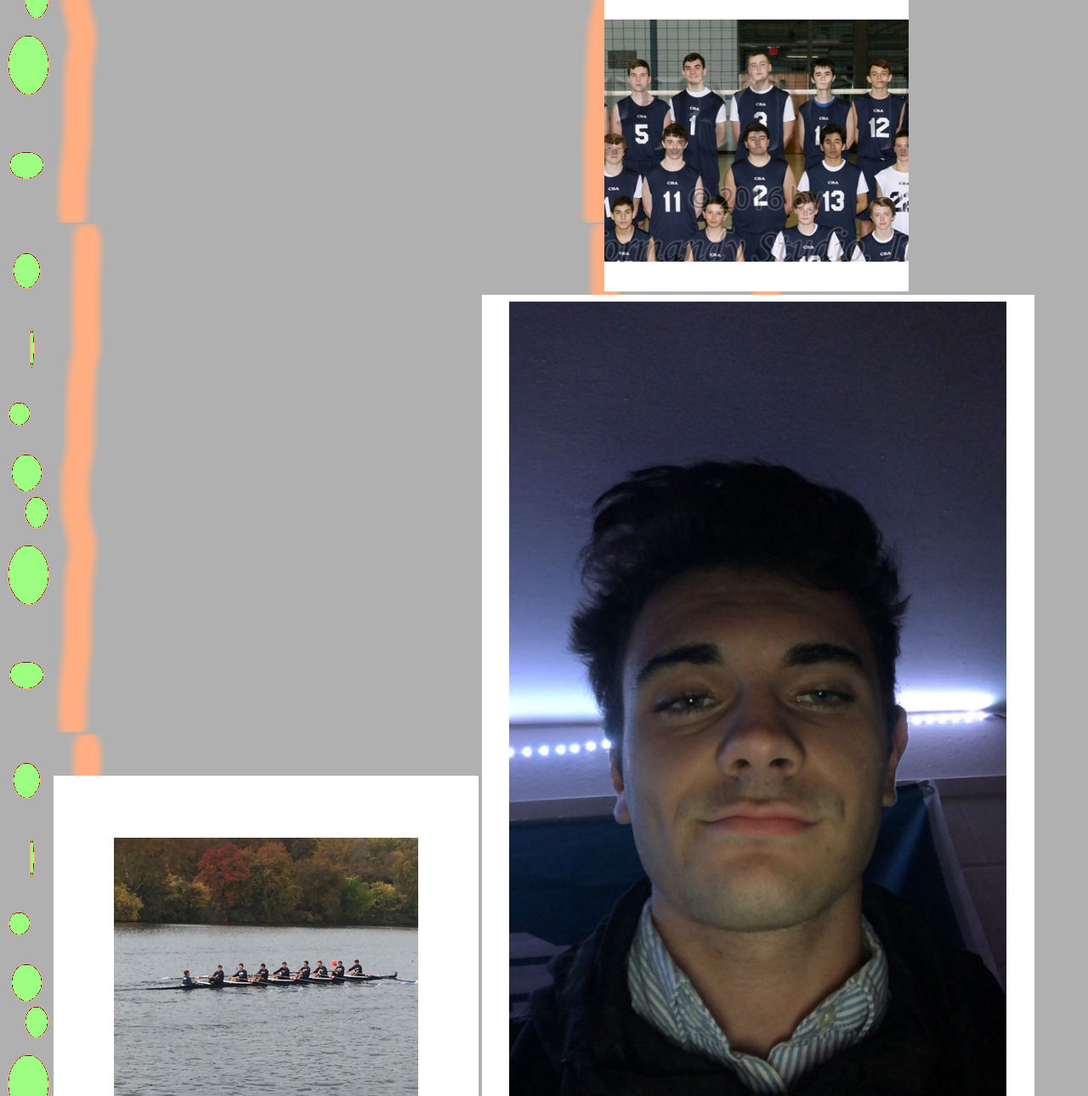
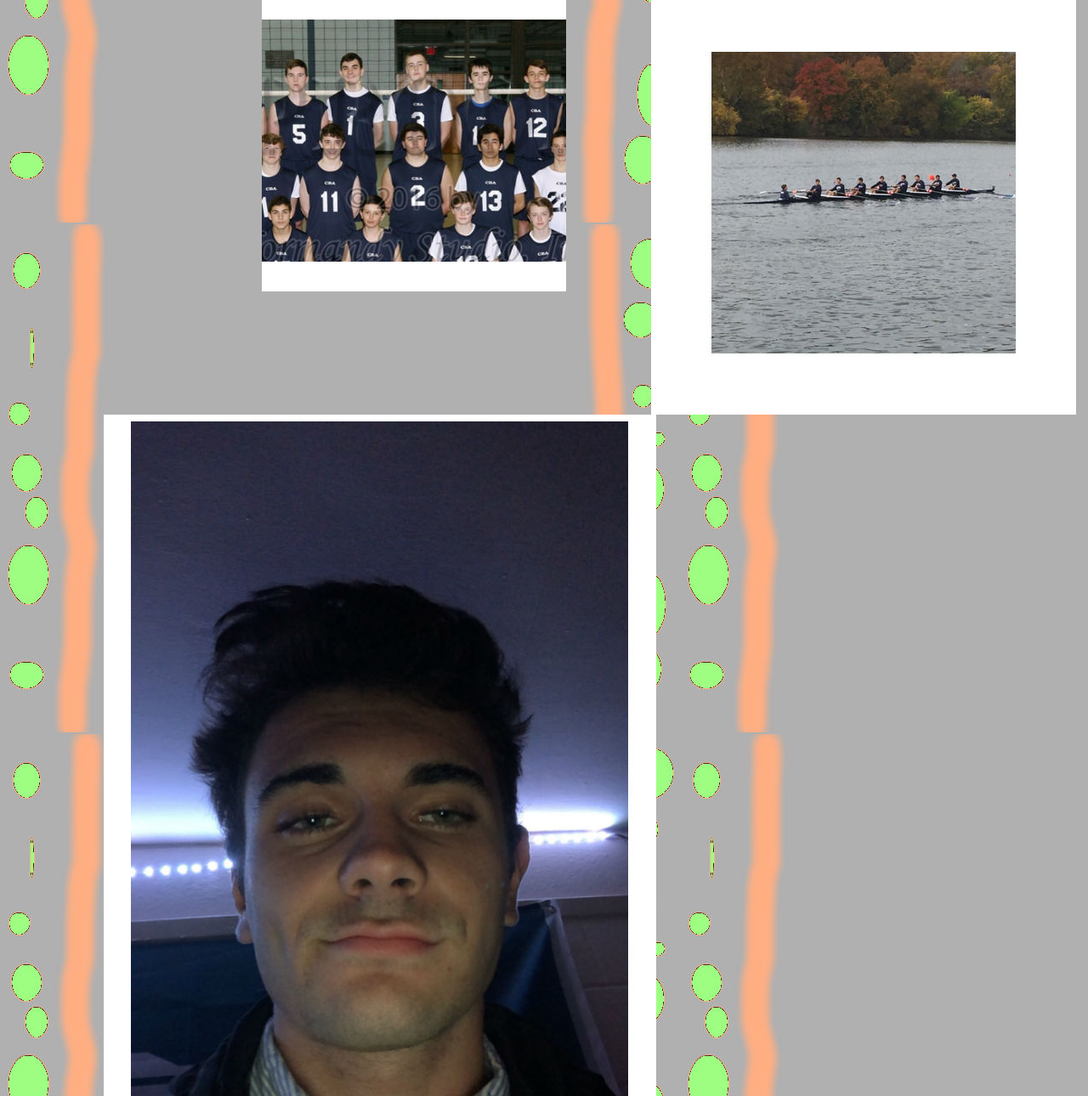
Before and after one commit to tylerhanlon/tylerhanlon.github.io, a plain HTML site: page about.html in a window 1280 px wide. Shown: the part 336-1626 px from the top of the page at 85% size. Drawn offline with Linux system fonts and the light colour scheme.

Commit message:
Update style.css

```diff
--- a/style.css
+++ b/style.css
@@ -1,4 +1,3 @@
-
 
 body {background-color: red; text-align: center;}
 
@@ -8,7 +7,13 @@ body {background-color: red; text-align: center;}
 
 p {text-align: center; color: #40b6d6; font-size: 50px;}
 
-#volley {margin-left: 500px}
+#volley {float: left; margin-left:300px;}
+
+#crew {float: left; margin-left: 100px;}
+
+#tyler2 {float: right; margin-right: 500px;}
+
+#tyler {float: none; margin-left: 300px;}
 
 #aboutbody {background-image: url("myBackground.jpg");}
 
```
